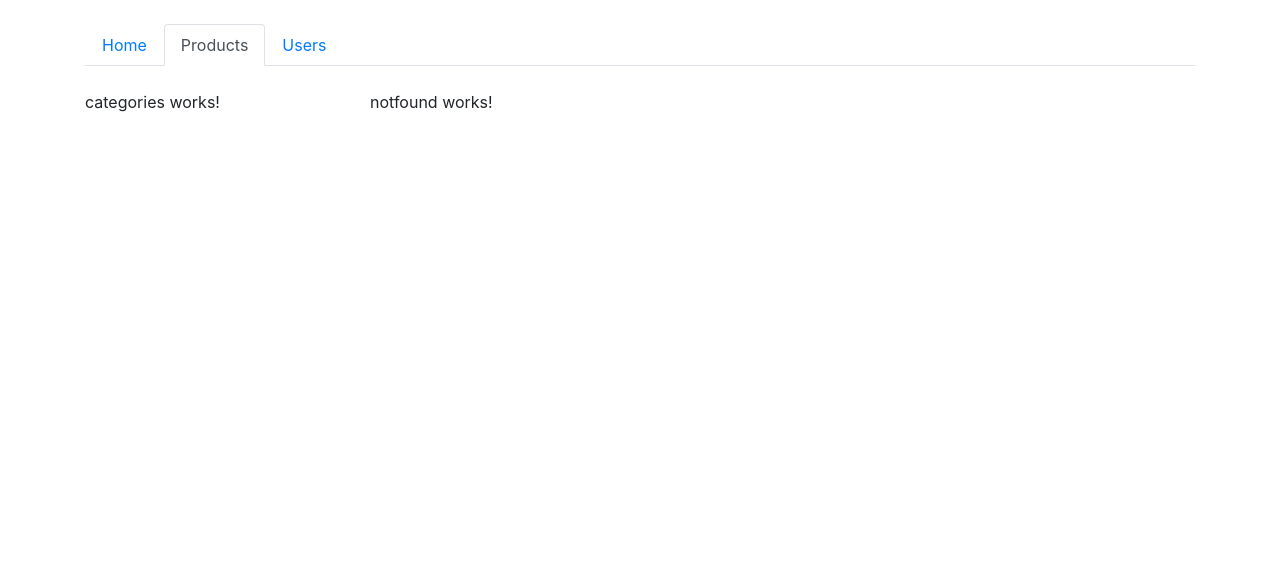
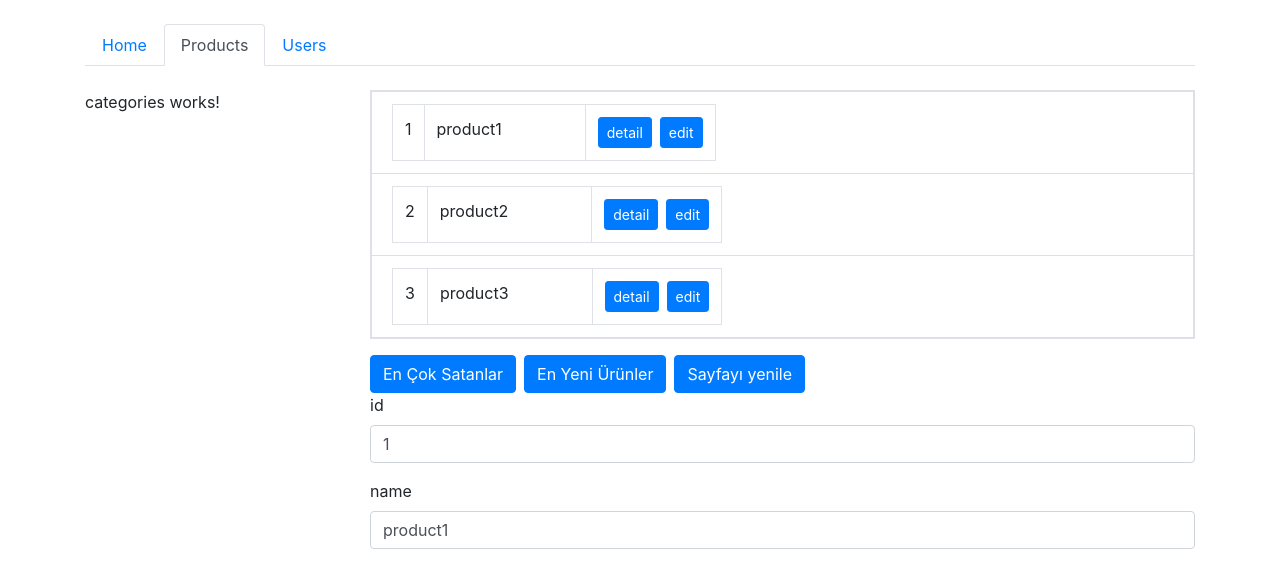
Before and after one commit to togunchan/angularRouting, an Angular app: page /products/1/edit in a window 1280 px wide. Shown: the top 588 px of the page. Built offline with nearby package versions, Linux system fonts and the light colour scheme.

Commit message:
8-Child (Nested) Routes

```diff
--- /dev/null
+++ b/src/app/products/edit-product/edit-product.component.html
@@ -0,0 +1,10 @@
+<form>
+    <div class="form-group">
+        <label>id</label>
+        <input type="text" class="form-control" [value]="selectedProduct.id">
+    </div>
+    <div class="form-group">
+        <label>name</label>
+        <input type="text" class="form-control" [value]="selectedProduct.name">
+    </div>
+</form>
--- /dev/null
+++ b/src/app/products/edit-product/edit-product.component.ts
@@ -0,0 +1,23 @@
+import { Component, OnInit } from '@angular/core';
+import { ActivatedRoute } from '@angular/router';
+import { products } from 'src/app/products';
+
+@Component({
+  selector: 'app-edit-product',
+  templateUrl: './edit-product.component.html',
+  styleUrls: ['./edit-product.component.css']
+})
+export class EditProductComponent implements OnInit {
+
+  selectedProduct;
+
+  constructor(private route: ActivatedRoute) { }
+
+  ngOnInit(): void {
+    this.route.paramMap.subscribe(params => {
+      let id = +params.get('id');
+      this.selectedProduct= products.find(p =>p.id===id);
+    })
+  }
+
+}
--- a/src/app/products/products.component.html
+++ b/src/app/products/products.component.html
@@ -1,20 +1,32 @@
-<ul class="list-group">
-    <li class="list-group-item" *ngFor="let p of products">
-        {{p.name}}
-        <a [routerLink]="['/products', p.id]">Detay</a>
-    </li>
-    <p class="mt-4">
-        <a class="btn btn-primary"
-        routerLink="/products"
-        [queryParams]="{page:1, order: 'bestselling'}"
-        >En Çok Satanlar</a>
+<div class="row">
+    <div class="col-md-12">
+        <table class="table table-bordered">
+            <tr class="list-group-item" *ngFor="let p of products">
+                <td>{{p.id}}</td>
+                <td class="w-50">{{p.name}}</td>
+                <td>
+                    <a [routerLink]="['/products', p.id]" class="btn btn-primary btn-sm">detail</a>
+                    <a [routerLink]="['/products', p.id, 'edit']" class="btn btn-primary btn-sm ml-2">edit</a>
+                </td>
+            </tr>
+        </table>
+    </div>
+</div>
 
-        <a class="btn btn-primary ml-2"
-        routerLink="/products"
-        [queryParams]="{page:1, order: 'newest'}"
-        >En Yeni Ürünler</a>
+<div class="row">
+    <div class="col-md-12">
+        <a class="btn btn-primary" routerLink="/products" [queryParams]="{page:1, order: 'bestselling'}">En Çok
+            Satanlar</a>
+
+        <a class="btn btn-primary ml-2" routerLink="/products" [queryParams]="{page:1, order: 'newest'}">En Yeni
+            Ürünler</a>
 
         <button (click)="loadProducts()" class="btn btn-primary ml-2">Sayfayı yenile</button>
-    </p>
+    </div>
+</div>
 
-</ul>
+<div class="row">
+    <div class="col-md-12">
+        <router-outlet></router-outlet>
+    </div>
+</div>
--- a/src/app/products/products.component.ts
+++ b/src/app/products/products.component.ts
@@ -9,11 +9,11 @@
 })
 export class ProductsComponent implements OnInit {
 
-  products = products; // products, products.tz üzerinden çekiliyor.
+  products = products; // products, products.ts üzerinden çekiliyor.
 
   constructor(
     private router: Router,
-    private route: ActivatedRoute //ekledik çünkü "click" olayına bağlı loadProducts metotu yönlendirmesini bu sayfa üzerinden yapsın diye
+    private route: ActivatedRoute //ekledik çünkü "click" olayına bağlı loadProducts metotu yönlendirmesini bu sayfa üstünde yapsın diye
   ) { }
 
   ngOnInit(): void {
--- /dev/null
+++ b/src/app/users/user/user.component.html
@@ -0,0 +1 @@
+<p>user works!</p>
--- /dev/null
+++ b/src/app/users/user/user.component.ts
@@ -0,0 +1,15 @@
+import { Component, OnInit } from '@angular/core';
+
+@Component({
+  selector: 'app-user',
+  templateUrl: './user.component.html',
+  styleUrls: ['./user.component.css']
+})
+export class UserComponent implements OnInit {
+
+  constructor() { }
+
+  ngOnInit(): void {
+  }
+
+}
```
Also changed, not shown: src/app/app.module.ts (+19 -4 lines), src/app/products/edit-product/edit-product.component.css (added), src/app/users/user/user.component.css (added), 2 other files (tests, documents, lock files or other folders).
